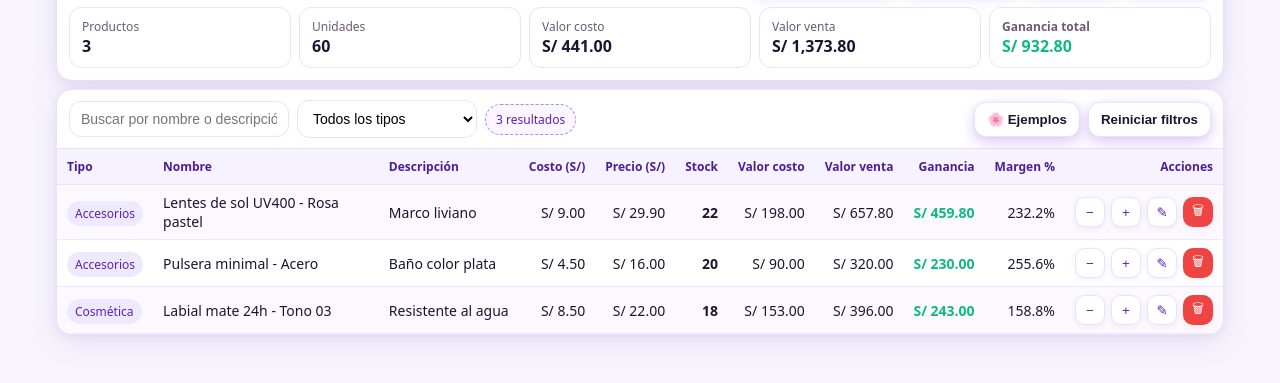
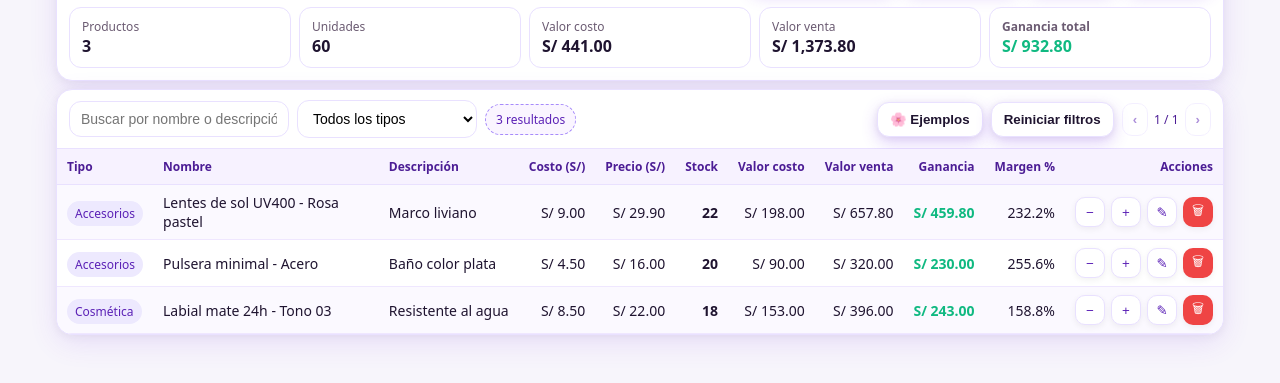
Before and after one commit to xleao/Ventas, a plain HTML site: page index.html in a window 1280 px wide. Both pictures are taken after a click on the button "🌸 Ejemplos". Shown: the part 77-460 px from the top of the page. Drawn offline with Linux system fonts and the light colour scheme.

Commit message:
Update index.html

```diff
--- a/index.html
+++ b/index.html
@@ -15,10 +15,15 @@
   }
   *{box-sizing:border-box}
   html,body{height:100%;margin:0}
-  /* SIN SCROLL DE PÁGINA: todo encaja en 100svh */
+  /* Desktop: sin scroll de página, todo encaja; Mobile: sí hay scroll */
   body{font-family:ui-sans-serif,system-ui,-apple-system,Segoe UI,Roboto,Arial;color:var(--ink);background:var(--bg);overflow:hidden}
+  @media (max-width:640px){
+    body{overflow:auto}
+    .app{height:auto;min-height:100svh}
+  }
   .app{height:100svh;display:grid;grid-template-rows:auto 1fr;place-items:stretch}
   .wrap{max-width:var(--max);width:100%;margin:0 auto;padding:0 var(--hpad)}
+
   /* Header encuadrado */
   header.header{background:#fff;border:1px solid var(--ring);border-radius:var(--r);
     box-shadow:var(--shadow);margin:12px 0 8px;padding:12px}
@@ -27,7 +32,6 @@
      background:linear-gradient(90deg,var(--violet),#9333ea,#6d28d9);
      -webkit-background-clip:text;background-clip:text;color:transparent}
   .sub{color:var(--muted);font-size:12px;margin-top:2px}
-  .head-left{display:flex;gap:8px;align-items:center}
   .head-actions{display:flex;gap:8px;flex-wrap:wrap}
   .btn{
     appearance:none;border:1px solid transparent;background:var(--violet);color:#fff;
@@ -38,15 +42,16 @@
   .btn.danger{background:var(--danger)}
   .btn:disabled{opacity:.6;cursor:not-allowed;box-shadow:none}
   .btn.icon{padding:9px 10px}
-  /* Stats compactas, 5 cards auto-fit */
+
+  /* Stats compactas */
   .stats{display:grid;grid-template-columns:repeat(auto-fit,minmax(140px,1fr));gap:8px;margin-top:10px}
   .stat{background:#fff;border:1px solid var(--ring);border-radius:12px;padding:10px 12px}
   .stat .k{font-size:12px;color:var(--muted)}
   .stat .v{font-weight:800;font-size:16px}
   .stat.gain .v{color:var(--ok)} .stat.loss .v{color:var(--danger)}
 
-  /* Main: SIN SCROLL DEL BODY. El card de tabla ocupa todo el alto restante. */
-  .main{min-height:0} /* importante para grids 1fr */
+  /* Main */
+  .main{min-height:0}
   .card{background:#fff;border:1px solid var(--ring);border-radius:var(--r);box-shadow:var(--shadow)}
   .card.table{display:grid;grid-template-rows:auto 1fr;min-height:0}
   .card.table > .toolbar{padding:10px 12px;border-bottom:1px solid var(--ring);display:flex;gap:8px;flex-wrap:wrap;align-items:center;justify-content:space-between}
@@ -56,7 +61,7 @@
   .sel{width:180px}
   .inp:focus,.sel:focus{border-color:var(--violet);box-shadow:0 0 0 3px #7c3aed22}
 
-  /* Tabla ocupa 100% del alto disponible, con su propio scroll interno */
+  /* Tabla con scroll interno (desktop) */
   .table-wrap{min-height:0;overflow:auto;border-radius:0 0 var(--r) var(--r)}
   table{width:100%;border-collapse:separate;border-spacing:0}
   thead th{position:sticky;top:0;background:#f7f2ff;color:#4c1d95;font-size:12px;text-align:left;padding:9px 10px;z-index:1;border-bottom:1px solid var(--ring)}
@@ -72,7 +77,13 @@
   .btn-i:hover{background:#f6f2ff}
   .btn-i.danger{color:#fff;background:var(--danger);border-color:transparent}
 
-  /* Panel flotante NUEVO producto (dialog) con blur del fondo */
+  /* Pager (nuevo) */
+  .pager{display:flex;gap:6px;align-items:center}
+  .page-btn{padding:8px 10px;border-radius:10px;border:1px solid var(--ring);background:#fff;color:#5b21b6;font-weight:700;cursor:pointer}
+  .page-btn:disabled{opacity:.5;cursor:not-allowed}
+  .page-info{font-size:12px;color:#4c1d95}
+
+  /* Panel flotante NUEVO */
   dialog{border:0;border-radius:18px;padding:0;max-width:min(560px,92vw);box-shadow:0 30px 80px rgba(0,0,0,.28)}
   dialog::backdrop{background:rgba(34,23,42,.45);backdrop-filter:blur(6px)}
   .sheet{padding:16px}
@@ -86,9 +97,7 @@
   .sheet .footer{display:flex;gap:8px;justify-content:flex-end;margin-top:12px}
   .toast{position:fixed;right:16px;bottom:16px;background:#fff;border:1px solid var(--ring);box-shadow:var(--shadow);border-radius:12px;padding:10px 14px;font-size:14px;display:none}
 
-  /* Responsive ajustes */
   @media (max-width:640px){
-    .head-actions .btn{padding:8px 10px}
     .inp{max-width:58vw}
     .desc{max-width:160px}
   }
@@ -99,11 +108,9 @@
   <div class="wrap">
     <header class="header">
       <div class="head-row">
-        <div class="head-left">
-          <div>
-            <h1>Inventario – Importaciones</h1>
-            <div class="sub">Todo corre en tu navegador con <strong>LocalStorage</strong>.</div>
-          </div>
+        <div>
+          <h1>Inventario – Importaciones</h1>
+          <div class="sub">Todo corre en tu navegador con <strong>LocalStorage</strong>.</div>
         </div>
         <div class="head-actions">
           <button id="btnNuevo" class="btn icon">➕ Nuevo producto</button>
@@ -133,6 +140,12 @@
         <div class="filters">
           <button id="btnDemo" class="btn secondary">🌸 Ejemplos</button>
           <button id="btnResetFiltros" class="btn secondary">Reiniciar filtros</button>
+          <!-- Paginación 5x5 -->
+          <div class="pager">
+            <button id="pgPrev" class="page-btn" title="Anterior">‹</button>
+            <span id="pgInfo" class="page-info">1 / 1</span>
+            <button id="pgNext" class="page-btn" title="Siguiente">›</button>
+          </div>
         </div>
       </div>
       <div class="table-wrap" id="tablaWrap">
@@ -227,50 +240,58 @@
 <script>
 (function(){
   'use strict';
-  var LS_KEY='inv_data_v6';
-  var $=function(s){return document.querySelector(s);};
+  var LS_KEY='inv_data_v6';                 // (se conserva)
+  var PAGE_SIZE=5;                          // nuevo: 5 por página
+  var page=1;                               // nuevo: página actual
+
+  var $=s=>document.querySelector(s);
   var INT=new Intl.NumberFormat('es-PE');
   var PEN=new Intl.NumberFormat('es-PE',{style:'currency',currency:'PEN',minimumFractionDigits:2});
 
-  var data=load(); // [{id,tipo,nombre,desc,costo,precio,stock,createdAt,updatedAt}]
+  var data=load();
   var filterText=''; var filterTipo='';
 
-  /* Utils */
   function uid(){return 'p'+Math.random().toString(36).slice(2,8)+Date.now().toString(36);}
   function load(){try{var raw=localStorage.getItem(LS_KEY);return raw?JSON.parse(raw):[];}catch(e){return [];}}
   function save(){localStorage.setItem(LS_KEY,JSON.stringify(data));render();}
-  function toast(msg){var t=$('#toast');t.textContent=msg;t.style.display='block';setTimeout(function(){t.style.display='none';},1100);}
-  function escHtml(s){return String(s==null?'':s).replace(/[&<>"]/g,function(c){return {'&':'&amp;','<':'&lt;','>':'&gt;'}[c];});}
-  function escXml(s){return String(s==null?'':s).replace(/[<>&'"]/g,function(c){return {'<':'&lt;','>':'&gt;','&':'&amp;','"':'&quot;',"'":'&apos;'}[c];});}
+  function toast(msg){var t=$('#toast');t.textContent=msg;t.style.display='block';setTimeout(()=>{t.style.display='none';},1100);}
+  function escHtml(s){return String(s==null?'':s).replace(/[&<>"]/g,c=>({'&':'&amp;','<':'&lt;','>':'&gt;'}[c]));}
+  function escXml(s){return String(s==null?'':s).replace(/[<>&'"]/g,c=>({'<':'&lt;','>':'&gt;','&':'&amp;','"':'&quot;',"'":'&apos;'}[c]));}
   function n2(x){return (+(x||0)).toFixed(2);} function i0(x){x=parseInt(x,10);return isNaN(x)?0:Math.max(0,x);}
+  function totalPages(n){return Math.max(1, Math.ceil(n / PAGE_SIZE));}
 
-  /* Render principal (encaja en viewport, tabla con scroll interno) */
   function render(){
     // tipos únicos
     var tipos=[],k;
     for(k=0;k<data.length;k++){var t=(data[k].tipo||'').trim(); if(t && tipos.indexOf(t)===-1) tipos.push(t);}
-    tipos.sort(function(a,b){return a.localeCompare(b);});
-    $('#listaTipos').innerHTML=tipos.map(function(t){return '<option value="'+escHtml(t)+'">';}).join('');
+    tipos.sort((a,b)=>a.localeCompare(b));
+    $('#listaTipos').innerHTML=tipos.map(t=>'<option value="'+escHtml(t)+'">').join('');
     var sel=$('#filtroTipo'),prev=sel.value||'',opts='<option value="">Todos los tipos</option>';
     for(k=0;k<tipos.length;k++){opts+='<option'+(tipos[k]===prev?' selected':'')+'>'+escHtml(tipos[k])+'</option>';}
     sel.innerHTML=opts;
 
-    // aplicar filtros + orden
+    // filtros + orden
     var q=filterText.trim().toLowerCase();
-    var rows=data.slice().sort(function(a,b){
+    var rows=data.slice().sort((a,b)=>{
       var x=(a.tipo||'').localeCompare(b.tipo||''); if(x!==0) return x;
       return (a.nombre||'').localeCompare(b.nombre||'');
-    }).filter(function(p){
+    }).filter(p=>{
       var passTipo=!filterTipo || p.tipo===filterTipo;
       var text=(p.nombre+' '+(p.desc||'')+' '+(p.tipo||'')).toLowerCase();
       var passText=!q || text.indexOf(q)>-1;
       return passTipo && passText;
     });
 
+    // paginación 5x5
+    var tp=totalPages(rows.length);
+    if(page>tp) page=tp;
+    var start=(page-1)*PAGE_SIZE, end=start+PAGE_SIZE;
+    var view=rows.slice(start,end);
+
     // tabla
     var tb=$('#tbody'),html='';
-    for(k=0;k<rows.length;k++){
-      var p=rows[k], valC=(p.costo||0)*(p.stock||0), valV=(p.precio||0)*(p.stock||0), gn=valV-valC;
+    for(k=0;k<view.length;k++){
+      var p=view[k], valC=(p.costo||0)*(p.stock||0), valV=(p.precio||0)*(p.stock||0), gn=valV-valC;
       var mg=(p.costo||0)>0?((p.precio-p.costo)/p.costo)*100:0;
       html+='<tr data-id="'+escHtml(p.id)+'">'+
         '<td><span class="tag">'+escHtml(p.tipo||'-')+'</span></td>'+
@@ -304,9 +325,15 @@
     $('#sGanancia').textContent=PEN.format(sG);
     var card=$('#sGananciaCard'); card.classList.remove('gain','loss'); card.classList.add(sG>=0?'gain':'loss');
 
+    // resumen + pager
+    $('#lblResumen').textContent=rows.length+' resultado'+(rows.length!==1?'s':'');
+    $('#pgInfo').textContent=page+' / '+tp;
+    $('#pgPrev').disabled = (page<=1);
+    $('#pgNext').disabled = (page>=tp);
+
+    // export enable/disable
     var has=data.length>0;
     $('#btnExportXLS').disabled=!has; $('#btnExportCSV').disabled=!has; $('#btnVaciar').disabled=!has;
-    $('#lblResumen').textContent=rows.length+' resultado'+(rows.length!==1?'s':'');
   }
 
   /* CRUD */
@@ -342,10 +369,14 @@
   }
 
   /* Eventos UI */
-  // Filtros
-  $('#q').addEventListener('input',function(e){filterText=e.target.value;render();});
-  $('#filtroTipo').addEventListener('change',function(e){filterTipo=e.target.value||'';render();});
-  $('#btnResetFiltros').addEventListener('click',function(){filterText='';filterTipo='';$('#q').value='';$('#filtroTipo').value='';render();});
+  // Filtros (resetean a página 1)
+  $('#q').addEventListener('input',e=>{filterText=e.target.value; page=1; render();});
+  $('#filtroTipo').addEventListener('change',e=>{filterTipo=e.target.value||''; page=1; render();});
+  $('#btnResetFiltros').addEventListener('click',()=>{filterText='';filterTipo='';$('#q').value='';$('#filtroTipo').value=''; page=1; render();});
+
+  // Paginación
+  $('#pgPrev').addEventListener('click',()=>{ if(page>1){page--; render();} });
+  $('#pgNext').addEventListener('click',()=>{ page++; render(); });
 
   // Tabla
   $('#tbody').addEventListener('click',function(e){
@@ -360,8 +391,8 @@
 
   // Panel NUEVO
   var dlgN=$('#dlgNuevo');
-  $('#btnNuevo').addEventListener('click',function(){ dlgN.showModal(); });
-  $('#nCancelar').addEventListener('click',function(){ dlgN.close(); });
+  $('#btnNuevo').addEventListener('click',()=>dlgN.showModal());
+  $('#nCancelar').addEventListener('click',()=>dlgN.close());
   $('#formNuevo').addEventListener('submit',function(e){
     e.preventDefault();
     addProduct({
@@ -369,7 +400,7 @@
       costo:$('#nCosto').value, precio:$('#nPrecio').value, stock:$('#nStock').value,
       mergeIfExists:$('#nMerge').checked
     });
-    e.target.reset(); dlgN.close();
+    e.target.reset(); dlgN.close(); page=1; // vuelve a la primera página para ver lo agregado
   });
 
   // Modal EDITAR
@@ -381,7 +412,7 @@
     $('#eDesc').value=p.desc||''; $('#eCosto').value=p.costo||0; $('#ePrecio').value=p.precio||0; $('#eStock').value=p.stock||0;
     dlgE.showModal();
   }
-  $('#eCancelar').addEventListener('click',function(){ dlgE.close(); });
+  $('#eCancelar').addEventListener('click',()=>dlgE.close());
   $('#formEdit').addEventListener('submit',function(e){
     e.preventDefault();
     applyEdit({ id:$('#eId').value, tipo:$('#eTipo').value, nombre:$('#eNombre').value, desc:$('#eDesc').value, costo:$('#eCosto').value, precio:$('#ePrecio').value, stock:$('#eStock').value });
@@ -392,7 +423,7 @@
   $('#btnVaciar').addEventListener('click',function(){
     if(!data.length) return;
     if(confirm('Esto eliminará TODO el inventario guardado en este navegador. ¿Continuar?')){
-      localStorage.removeItem(LS_KEY); data=[]; render(); toast('Inventario vaciado ✔');
+      localStorage.removeItem(LS_KEY); data=[]; page=1; render(); toast('Inventario vaciado ✔');
     }
   });
 
@@ -437,18 +468,17 @@
         cellN(+n2(vC))+cellN(+n2(vV))+cellN(+n2(gn))+cellN(+n2(mg))+
       '</Row>');
     }
-    xml.push('</Table></Worksheet></Workbook>');
-    download(new Blob([xml.join('')],{type:'application/vnd.ms-excel'}), fileName('inventario','-xls','.xls'));
+    download(new Blob([xml.join('')+'</Table></Worksheet></Workbook>'],{type:'application/vnd.ms-excel'}), fileName('inventario','-xls','.xls'));
   });
 
   /* helpers export */
   function csvSafe(s){var t=String(s==null?'':s).replace(/"/g,'""'); return /[;"\r\n]/.test(t)?('"'+t+'"'):t;}
   function fileName(base,mid,ext){
-    var d=new Date(), pad=function(n){return String(n).padStart(2,'0');};
+    var d=new Date(), pad=n=>String(n).padStart(2,'0');
     var f=d.getFullYear()+''+pad(d.getMonth()+1)+''+pad(d.getDate())+'_'+pad(d.getHours())+pad(d.getMinutes());
     return base+mid+f+ext;
   }
-  function download(blob,name){var a=document.createElement('a');a.href=URL.createObjectURL(blob);a.download=name;document.body.appendChild(a);a.click();setTimeout(function(){URL.revokeObjectURL(a.href);a.remove();},0);}
+  function download(blob,name){var a=document.createElement('a');a.href=URL.createObjectURL(blob);a.download=name;document.body.appendChild(a);a.click();setTimeout(()=>{URL.revokeObjectURL(a.href);a.remove();},0);}
 
   /* Datos de ejemplo */
   $('#btnDemo').addEventListener('click',function(){
@@ -462,10 +492,9 @@
       var x=ejemplos[i];
       data.push({id:uid(),tipo:x.tipo,nombre:x.nombre,desc:x.desc,costo:x.costo,precio:x.precio,stock:x.stock,createdAt:Date.now(),updatedAt:Date.now()});
     }
-    save(); toast('Ejemplos cargados ✔');
+    page=1; save(); toast('Ejemplos cargados ✔');
   });
 
-  /* Bootstrap */
   render();
 })();
 </script>
```
